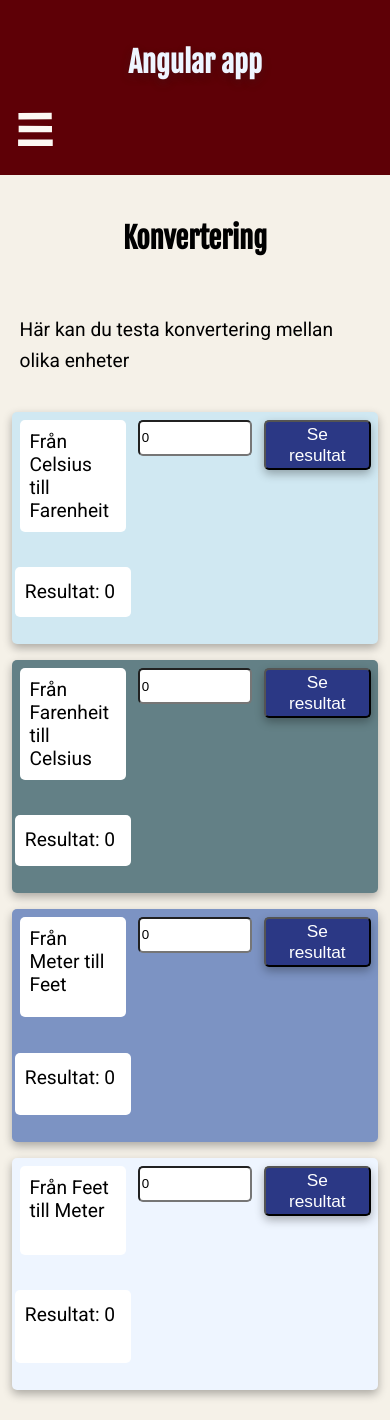
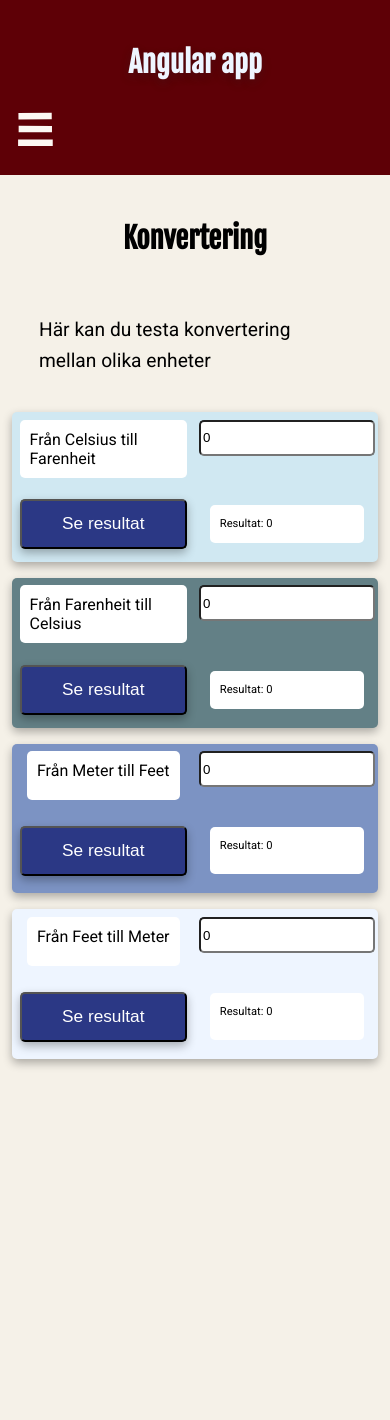
Before and after one commit to victoriah-svg/lab3Angular, an Angular app: page /convert in a window 390 px wide. After the commit the page ends 1089 px from the top, so only its background shows below. Built offline with nearby package versions, Linux system fonts and the light colour scheme.

Commit message:
ändrat layout-problem för konverterinsboxar

```diff
--- a/src/app/convert/convert.css
+++ b/src/app/convert/convert.css
@@ -95,12 +95,38 @@ p:not(#intro) {
 /*--Mobil-läge--*/
 @media screen and (max-width: 600px) {
     p {
-        width: 90%;
+        width: 80%;
         justify-self: center;
+
+    }
+
+    #inputDiv1 p{
+        font-size: 0.7rem;
+    }
+
+     #inputDiv2 p{
+        font-size: 0.7rem;
+    }
+
+     #inputDiv3 p{
+        font-size: 0.7rem;
+    }
+
+     #inputDiv4 p{
+        font-size: 0.7rem;
+    }
+
+    label{
+        font-size: 1rem;
     }
 
     #inputDiv1, #inputDiv2, #inputDiv3, #inputDiv4{
         width: 90%;
+        grid-template-columns: 1fr 1fr;
+    }
 
+    button{
+        align-self: center;
+        height: 50px;
     }
 }
```
